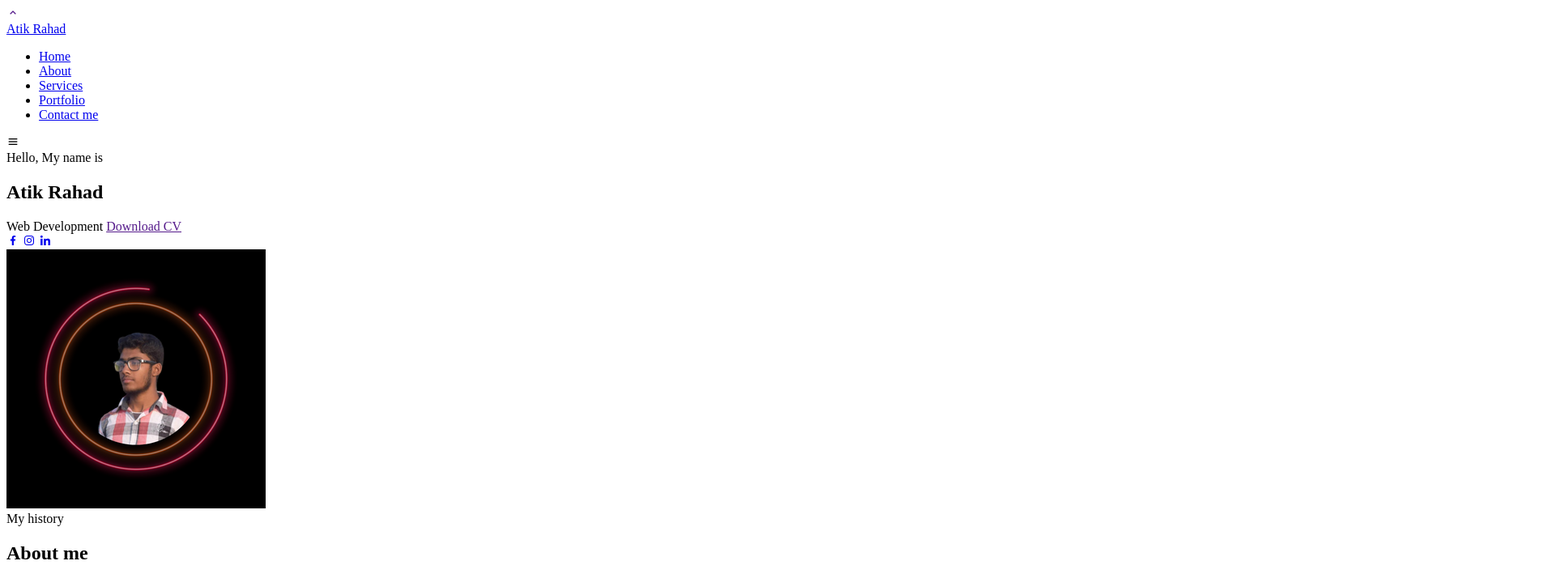
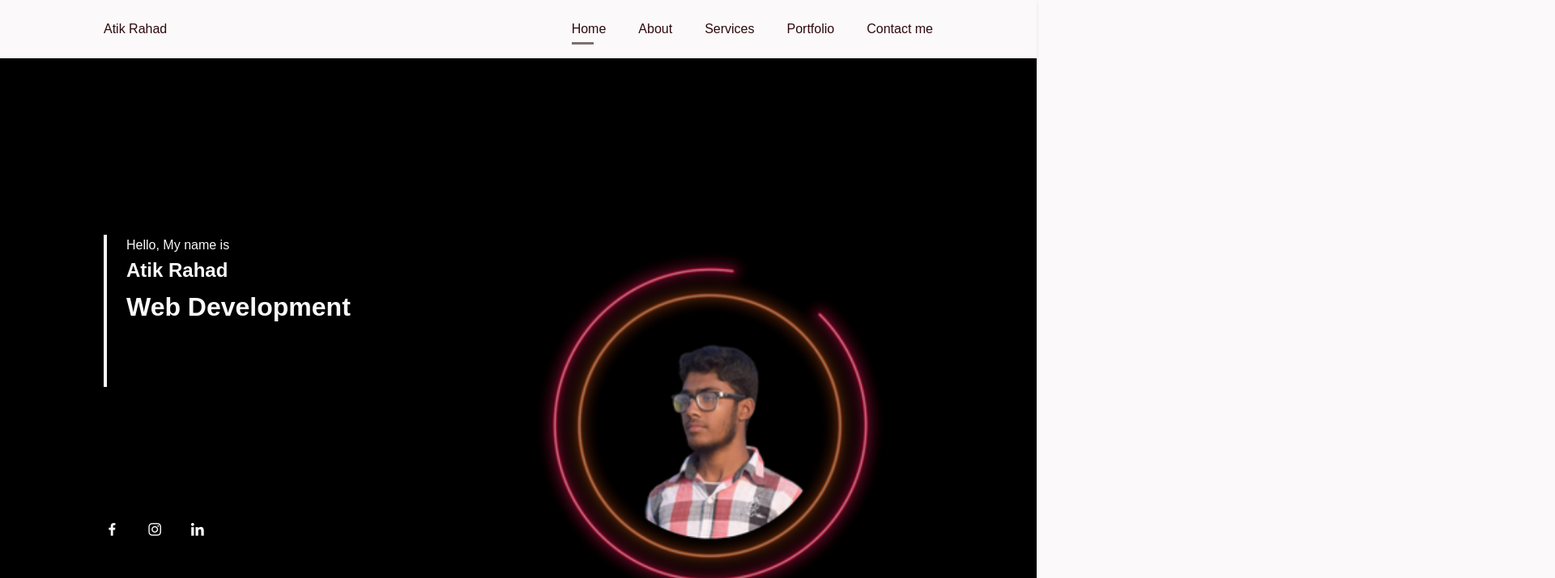
Before and after one commit to atikrahad/portfolio, a plain HTML site: page index.html in a window 1280 px wide. Shown: the top 714 px of the page at 81% size, 1920 px wide, since content can reach past the window. Drawn offline with nearby package versions, Linux system fonts and the light colour scheme; the site is published under a folder, as on GitHub Pages, so addresses that start at the root find nothing; a web font is replaced by a local one.

Commit message:
fixing bug

```diff
--- a/index.html
+++ b/index.html
@@ -7,11 +7,11 @@
   <meta name="viewport" content="width=device-width, initial-scale=1.0" />
 
   <!-- ================swiper  CSS--------->
-  <link rel="stylesheet" href="/css/swiper-bundle.min.css">
+  <link rel="stylesheet" href="./css/swiper-bundle.min.css">
 
   <link href="https://unpkg.com/boxicons@2.1.4/css/boxicons.min.css" rel="stylesheet" />
 
-  <link rel="stylesheet" href="/css/style.css" />
+  <link rel="stylesheet" href="./css/style.css" />
 
   <title>Atik Rahad</title>
 </head>
```
